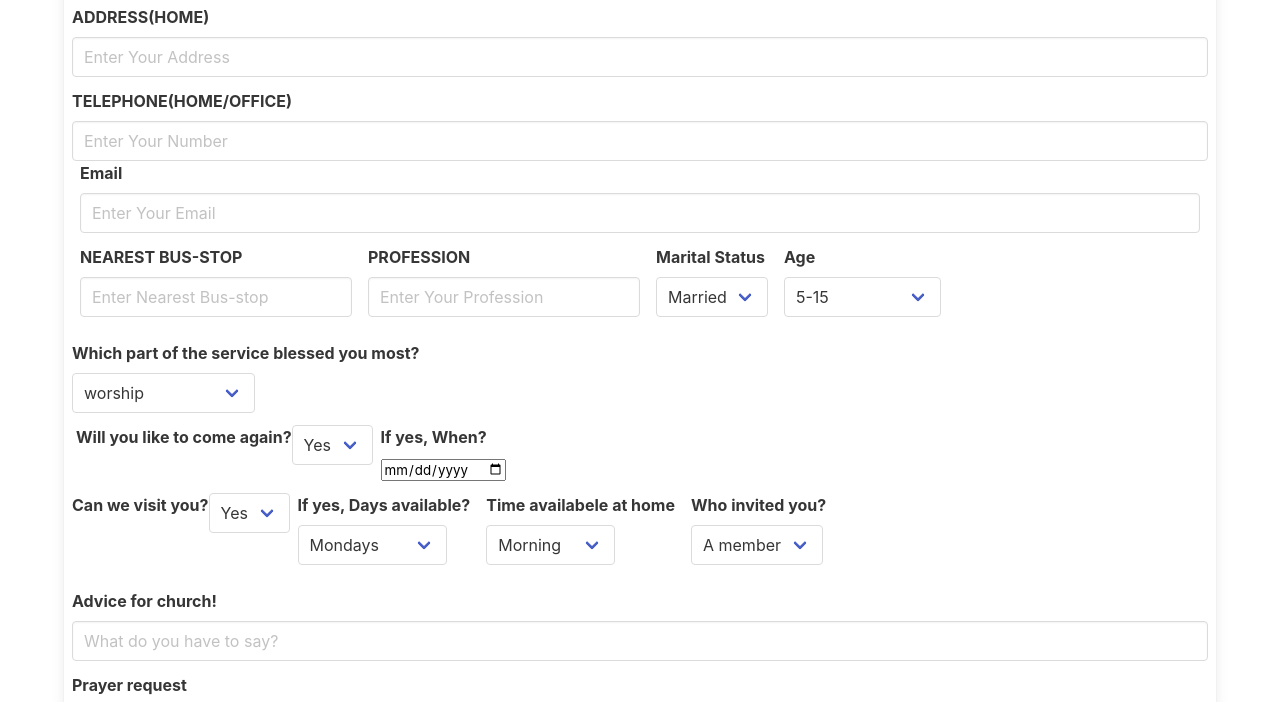
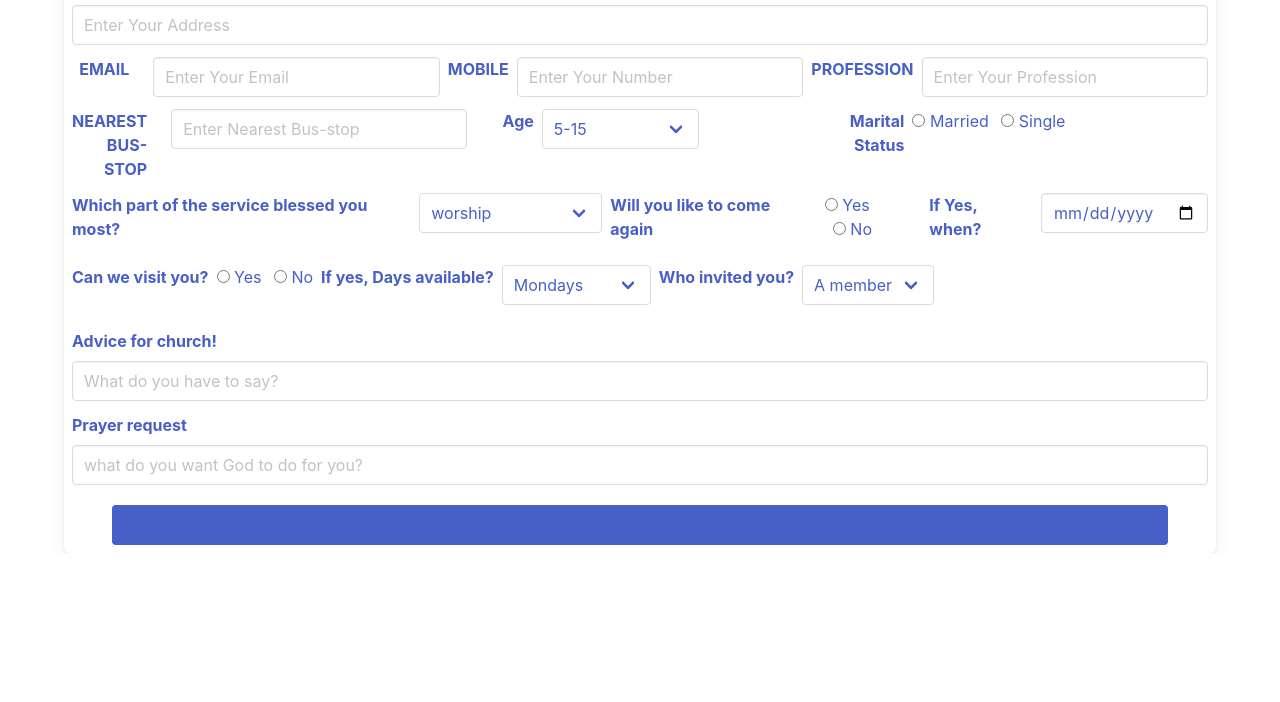
Before and after one commit to anyanime/rccgfols-reception-form, a plain HTML site: page index.html in a window 1280 px wide. Shown: the part 313-1015 px from the top of the page. After the commit the page ends 866 px from the top, so only its background shows below. Drawn offline with nearby package versions, Linux system fonts and the light colour scheme.

Commit message:
refactor: edit code

```diff
--- a/index.html
+++ b/index.html
@@ -13,10 +13,10 @@
     <form class="container panel" action="" method="post">
        <div class="panel-heading media ">
         <figure class="image media-left is-128x128">
-            <img class="is-rounded m-6 pb-6" src="./images/rccg-logo.png">
+            <img class="is-rounded m-2 pb-6 " src="./images/rccg-logo.png">
         </figure>
-          <div class="media-content m-3 pt-2">
-            <div class="field has-text-centered content">
+          <div class="media-content">
+            <div class="field has-text-centered has-text-link content">
                 <p>RECEPTION CARD</p>
                 <p>THE REDEEMED CHRISTIAN CHURCH OF GOD</p>
                 <p class="is-italic">THE FOUNTAIN OF LIFE SANCTUARY</p>
@@ -25,56 +25,68 @@
           </div>
        </div>
         <div class="field mx-2">
-            <label class="label pt-3">NAME: MR/MRS/CHIEF/DR/ENGR</label>
+            <label class="label pt-3 has-text-link">NAME: MR/MRS/CHIEF/DR/ENGR</label>
             <div class="control">
                 <input class="input" type="text" placeholder="Enter Your Name" required>
             </div>
         </div>
         <div class="field mx-2">
-            <label class="label">ADDRESS(HOME)</label>
+            <label class="label has-text-link">ADDRESS(HOME)</label>
             <div class="control">
                 <input class="input" type="text" placeholder="Enter Your Address" required>
             </div>
         </div>
-        <div class="field mx-2">
-            <label class="label">TELEPHONE(HOME/OFFICE)</label>
+        <div class="field is-horizontal mx-2">
+            <div class="field-label">
+                <label class="label has-text-link">EMAIL</label>
+            </div>
+            <div class="field-body">
+                <div class="field">
                     <div class="control">
-                <input class="input" type="tel" pattern="[0-9]{3}-[0-9]{2}-[0-9]{3}" placeholder="Enter Your Number" required>
-            </div>
-           <div class="field mx-2">
-            <label class="label">Email</label>
-            <div class="control">
-                <input class="input" type="email" placeholder="Enter Your Email" required>
+                        <input class="input" type="tel" name="tel" id="tel" placeholder="Enter Your Email">
                     </div>
                 </div>
             </div>
-
-       <div class="field is-horizontal mx-2" >
-            <div class="field mx-2">
-                <label class="label">NEAREST BUS-STOP</label>
+            <div class="field-label mx-2">
+                <label class="label has-text-link">MOBILE</label>
+            </div>
+            <div class="field-body">
+                <div class="field">
                     <div class="control">
-                    <input class="input" type="text" placeholder="Enter Nearest Bus-stop" required>
+                        <input class="input" type="tel" name="tel" id="tel" placeholder="Enter Your Number">
                     </div>
                 </div>
-            <div class="field mx-2">
-                <label class="label">PROFESSION</label>
+            </div>
+            <div class="field-label mx-2">
+                <label class="label has-text-link">PROFESSION</label>
+            </div>
+            <div class="field-body">
+                <div class="field">
                     <div class="control">
-                    <input class="input" type="text" placeholder="Enter Your Profession" required>
+                        <input class="input" type="tel" name="tel" id="tel" placeholder="Enter Your Profession">
                     </div>
                 </div>
-            <div class="field mx-2">
-                <label class="label">Marital Status</label>
-                <div class="select" aria-required="true">
-                    <select>
-                        <option>Married</option>
-                        <option>Single</option>
-                    </select>
             </div>
         </div>
-            <div class="field mx-2">
-                <label class="label">Age</label>
-                <div class="select" aria-required="true">
-                    <select>
+        <div class="field is-horizontal mx-2">
+            <div class="field-label">
+                <label class="label has-text-link">NEAREST BUS-STOP</label>
+            </div>
+            <div class="field-body">
+                <div class="field">
+                    <div class="control">
+                        <input class="input" type="tel" name="tel" id="tel" placeholder="Enter Nearest Bus-stop">
+                    </div>
+                </div>
+            </div>
+            <div class="field-label mx-2">
+                <label class="label has-text-link">Age</label>
+            </div>
+            <div class="field-body">
+                <div class="field">
+                    <div class="control">
+                        <div class="select has-text-link">
+                            <select class="has-text-link">
                                 <option>5-15</option>
                                 <option>16-20</option>
                                 <option>21-44</option>
@@ -84,10 +96,33 @@
                     </div>
                 </div>
             </div>
-        <div class="field mx-2">
-            <label class="label">Which part of the service blessed you most?</label>
-            <div class="select">
-                <select>
+            <div class="field-label mx-2">
+                <label class="label has-text-link">Marital Status</label>
+            </div>
+            <div class="field-body">
+                <div class="field">
+                    <div class="control">
+                        <label class="radio has-text-link">
+                            <input type="radio" name="married">
+                            Married
+                        </label>
+                        <label class="radio has-text-link">
+                            <input type="radio" name="single">
+                            Single
+                        </label>
+                    </div>
+                </div>
+            </div>
+        </div>
+        <div class="field is-horizontal mx-2">
+            <div class="field">
+                <label class="label has-text-link">Which part of the service blessed you most?</label>
+            </div>
+            <!-- <div class="field-body"> -->
+                <div class="field">
+                    <div class="control">
+                        <div class="select has-text-link">
+                            <select class="has-text-link">
                                 <option>worship</option>
                                 <option>word</option>
                                 <option>prayer</option>
@@ -95,37 +130,53 @@
                             </select>
                         </div>
                     </div>
-
-        </div>
-        <div class="field is-horizontal">
-            <div class="field is-horizontal mx-3">
-                <label class="label">Will you like to come again?</label>
-                <div class="select">
-                    <select>
-                        <option>Yes</option>
-                        <option>No</option>
-                    </select>
                 </div>
                     <div class="field mx-2">
-                    <label class="label">If yes, When?</label>
+                        <label class="label has-text-link">Will you like to come again</label>
+                        </div>
+                        <div class="control has-text-link">
+                            <label class="radio">
+                                <input type="radio" name="YES">
+                                Yes
+                            </label>
+                            <label class="radio">
+                                <input type="radio" name="NO">
+                                No
+                            </label>
+                        </div>
+            <div class="field mx-2">
+                <label class="label has-text-link">If Yes, when?</label>
+            </div>
+            <div class="field">
                 <div class="control">
-                        <input type="date" name="date" id="date">
+                    <input class="input has-text-link" type="date" name="date" id="date">
                 </div>
             </div>
         </div>
+
+        <div class="field is-horizontal">
+             <div class="field mx-2">
+            <label class="label has-text-link">Can we visit you?</label>
         </div>
-        <div class="field is-horizontal mx-2">
-            <label class="label">Can we visit you?</label>
-            <div class="select">
-                <select>
-                    <option>Yes</option>
-                    <option>No</option>
-                </select>
+        <div class="field">
+        <div class="control">
+            <label class="radio has-text-link">
+                <input type="radio" name="Yes2">
+                Yes
+            </label>
+            <label class="radio has-text-link">
+                <input type="radio" name="No2">
+                No
+            </label>
+        </div>
         </div>
             <div class="field mx-2">
-                <label class="label">If yes, Days available?</label>
-                <div class="select">
-                   <select>
+                <label class="label has-text-link">If yes, Days available?</label>
+            </div>
+            <div class="field">
+                <div class="control">
+                    <div class="select has-text-link">
+                        <select class="has-text-link">
                             <option>Mondays</option>
                             <option>Tuesdays</option>
                             <option>wednesdays</option>
@@ -136,20 +187,12 @@
                         </select>
                     </div>
                 </div>
-            <div class="field mx-2">
-                <label class="label">Time availabele at home</label>
-                <div class="select" aria-required="true">
-                    <select>
-                        <option>Morning</option>
-                        <option>Afternoon</option>
-                        <option>Evening</option>
-                    </select>
-                </div>
             </div>
             <div class="field mx-2">
-                <label class="label">Who invited you?</label>
-                <div class="select" aria-required="true">
-                    <select>
+                <label class="label has-text-link">Who invited you?</label>
+            </div>
+            <div class="select has-text-link">
+                <select class="has-text-link">
                     <option>A member</option>
                     <option>Friend</option>
                     <option>Others</option>
@@ -157,21 +200,22 @@
             </div>
             </div>
         </div>
+        </div>
         <div class="field mx-2">
-            <label class="label">Advice for church!</label>
+            <label class="label has-text-link">Advice for church!</label>
             <div class="control">
                 <input class="input" type="text" placeholder="What do you have to say?" required>
             </div>
         </div>
         <div class="field mx-2 pb-2">
-            <label class="label">Prayer request</label>
+            <label class="label has-text-link">Prayer request</label>
             <div class="control">
                 <input class="input" type="text" placeholder="what do you want God to do for you?" required>
             </div>
         </div>
         <div class="field pb-2 px-6">
             <div class="control">
-                <button class="button is-link is-fullwidth">Submit</button>
+                <button class="button is-link is-fullwidth has-text-link">Submit</button>
             </div>
         </div>
 
```
Lines whose indentation alone changed are shown as unchanged.
